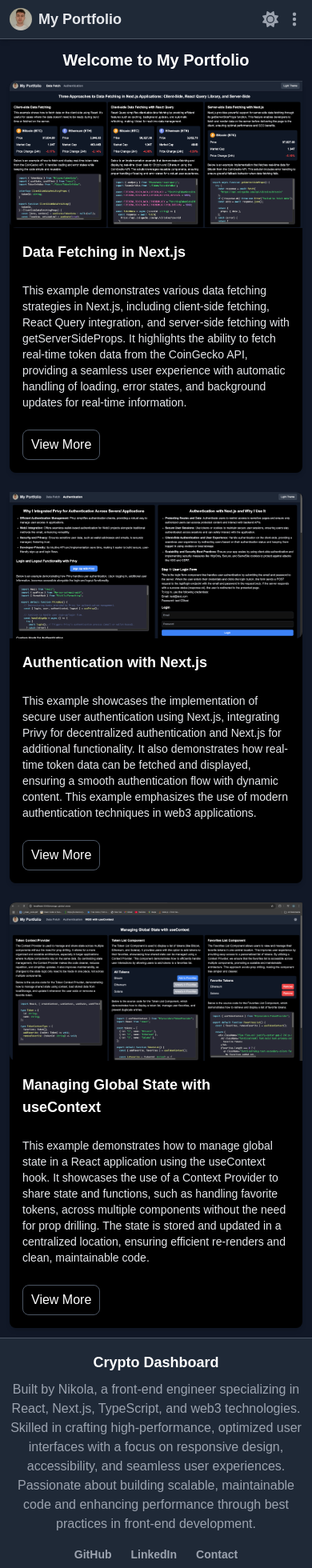
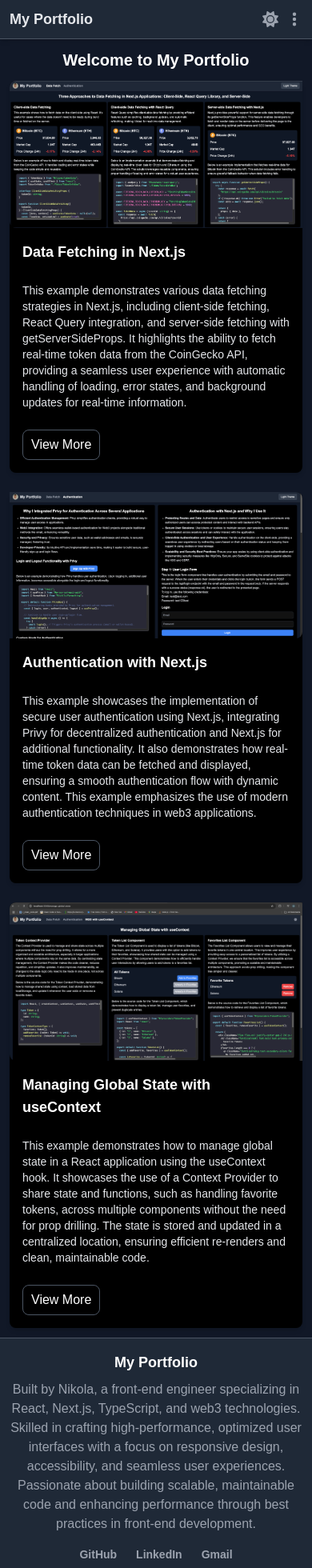
Before and after one commit to ndim99/my-portfolio, a Next.js app: page / in a window 390 px wide. Shown: the top 1960 px of the page at 80% size. Built offline with nearby package versions, Linux system fonts and the light colour scheme; no server answers.

Commit message:
feat: update

```diff
--- a/src/components/Footer.tsx
+++ b/src/components/Footer.tsx
@@ -5,7 +5,7 @@ export default function Footer() {
     <footer className="bg-gray-200 dark:bg-gray-800 text-gray-600 dark:text-gray-400 2xl:py-6 lg:py-5 py-4 2xl:px-5 lg:px-4 px-3 border-t border-gray-300 dark:border-gray-600">
       <div className="container mx-auto text-center">
         <p className="text-lg font-semibold text-black dark:text-white mb-2">
-          Crypto Dashboard
+          My Portfolio
         </p>
         <p className="mb-4">
           Built by Nikola, a front-end engineer specializing in React, Next.js,
@@ -33,7 +33,7 @@ export default function Footer() {
             LinkedIn
           </a>
           <a href="mailto:nikola.dimovski666@gmail.com" className="link">
-            Contact
+            Gmail
           </a>
         </div>
         <p className="text-sm mt-4 text-gray-500">
--- a/src/components/Header.tsx
+++ b/src/components/Header.tsx
@@ -1,5 +1,4 @@
 import React from "react";
-import Image from "next/image";
 import ThemeButton from "./ThemeButton";
 import Link from "next/link";
 import { usePathname } from "next/navigation";
@@ -11,13 +10,6 @@ export default function Header() {
     <header className="bg-gray-200 dark:bg-gray-800 text-black dark:text-white shadow-md lg:py-3 py-2.5 2xl:px-5 lg:px-4 px-3 flex items-center justify-between border-b border-gray-300 dark:border-gray-600">
       <div className="flex items-center 2xl:gap-8 lg:gap-6 gap-4">
         <div className="flex items-center 2xl:gap-3 lg:gap-2.5 gap-2">
-          <Image
-            src={"/nikola.png"}
-            alt="nikola"
-            width={32}
-            height={32}
-            className="2xl:w-[36px] 2xl:h-[36px] lg:w-[32px] lg:h-[32px] w-[28px] h-[28px] rounded-full"
-          />
           <Link
             href={"/"}
             className="fontSizeFrom2xl text-secondary-colors font-semibold"
```
